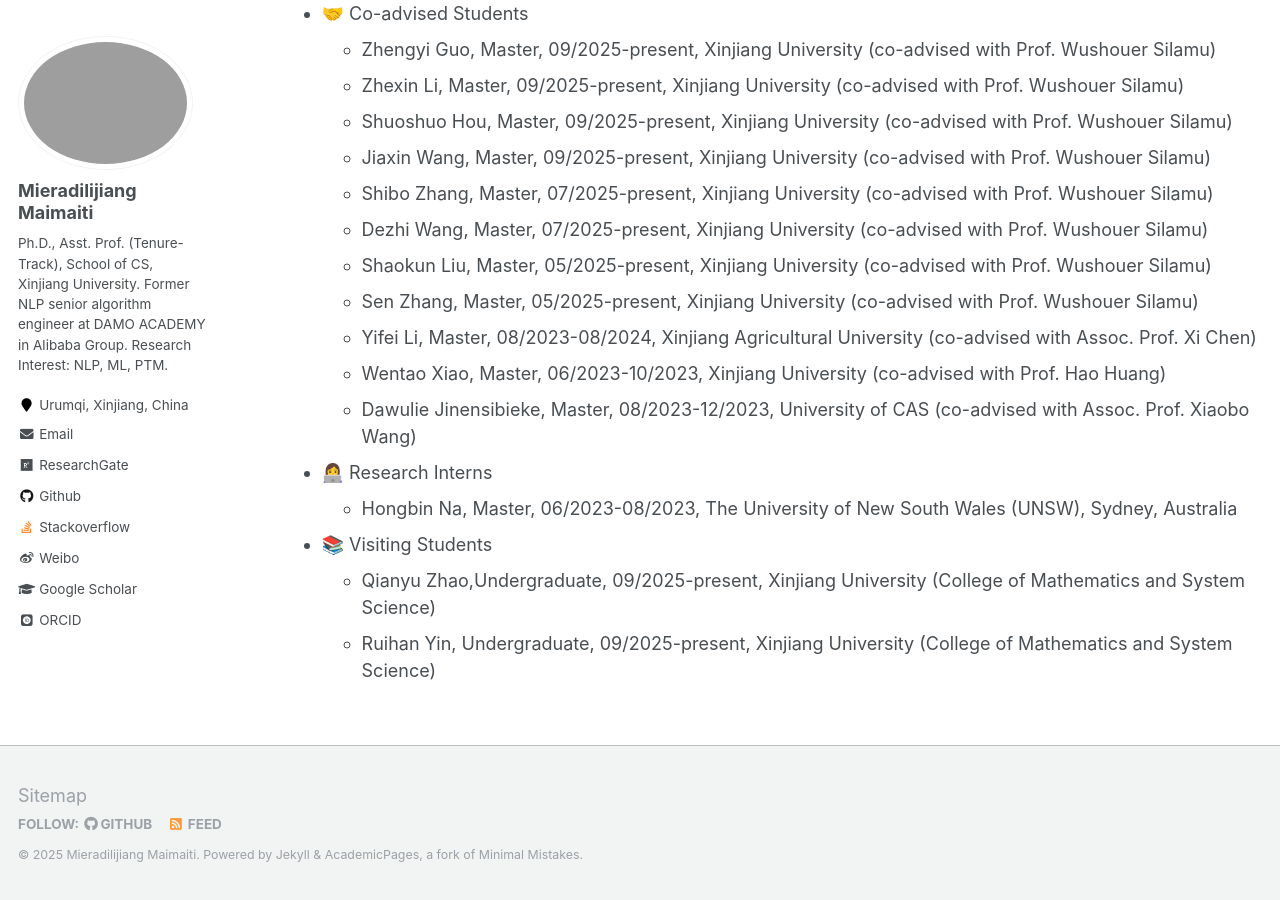
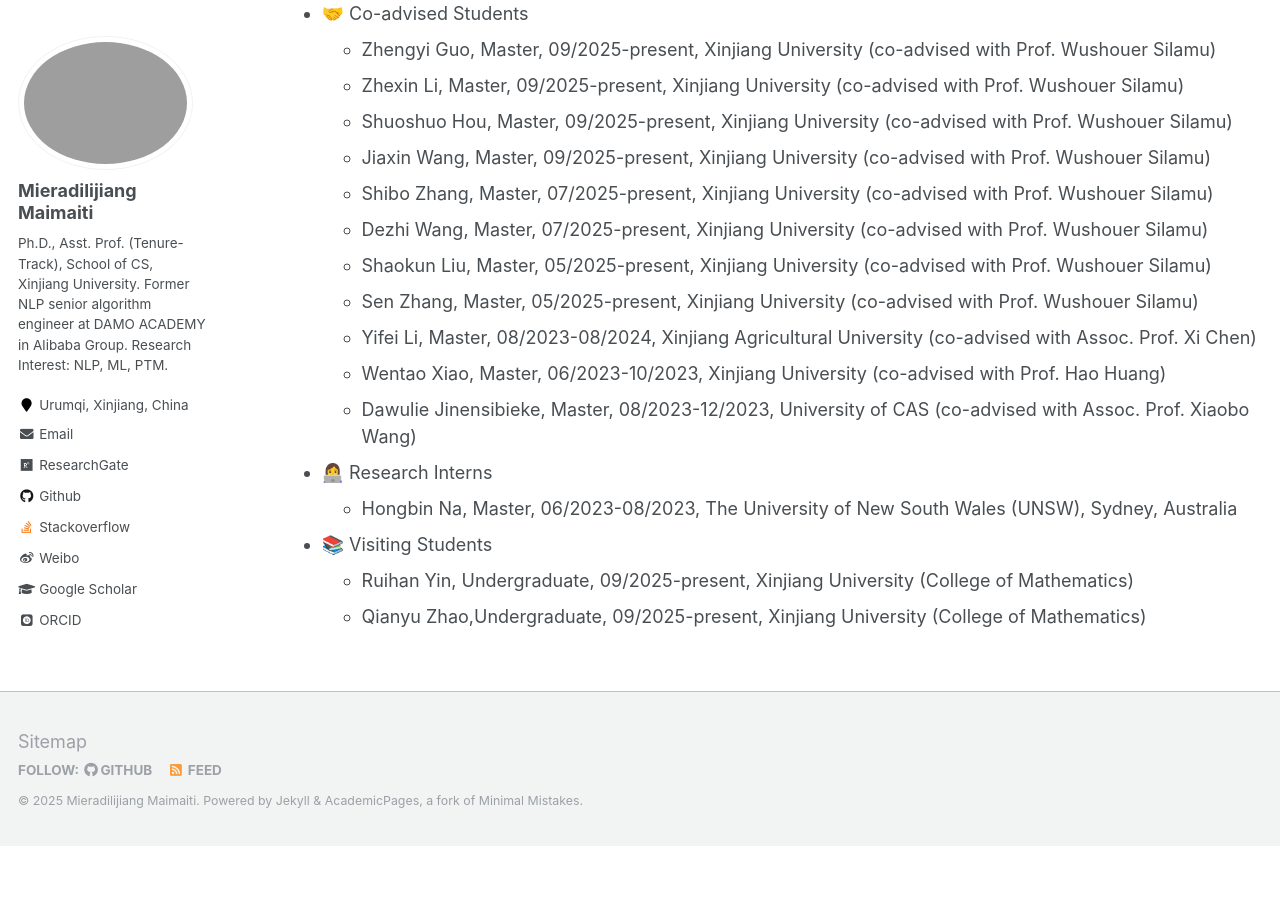
Before and after one commit to miradel51/miradel51.github.io, a Jekyll site: the page built from _pages/cv.md, in a window 1280 px wide and 900 px high, scrolled down 1662 px. Built offline with Jekyll 4.4.1, drawn with Linux system fonts in a browser that asks for light colours; some web fonts are replaced; after the commit the page ends 2508 px from its top, so only the background shows below that.

Commit message:
Update cv.md
Revised some info for visiting scholars.

```diff
--- a/_pages/cv.md
+++ b/_pages/cv.md
@@ -76,8 +76,9 @@ redirect_from:
   * Hongbin Na, Master, 06/2023-08/2023, The University of New South Wales (UNSW), Sydney, Australia
 
 * 📚 Visiting Students
-  * Qianyu Zhao,Undergraduate, 09/2025-present, Xinjiang University (College of Mathematics and System Science)
-  * Ruihan Yin, Undergraduate, 09/2025-present, Xinjiang University (College of Mathematics and System Science)
+  * Ruihan Yin, Undergraduate, 09/2025-present, Xinjiang University (College of Mathematics)
+  * Qianyu Zhao,Undergraduate, 09/2025-present, Xinjiang University (College of Mathematics)
+
 
 
 <!-- ### Supervised Students
```
